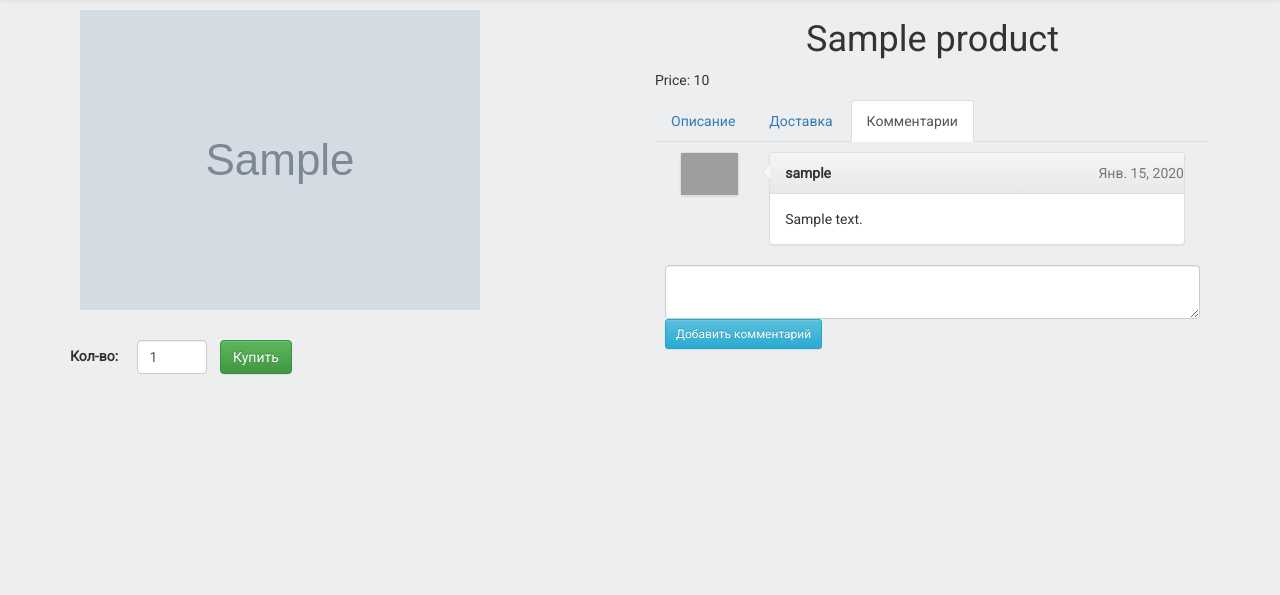
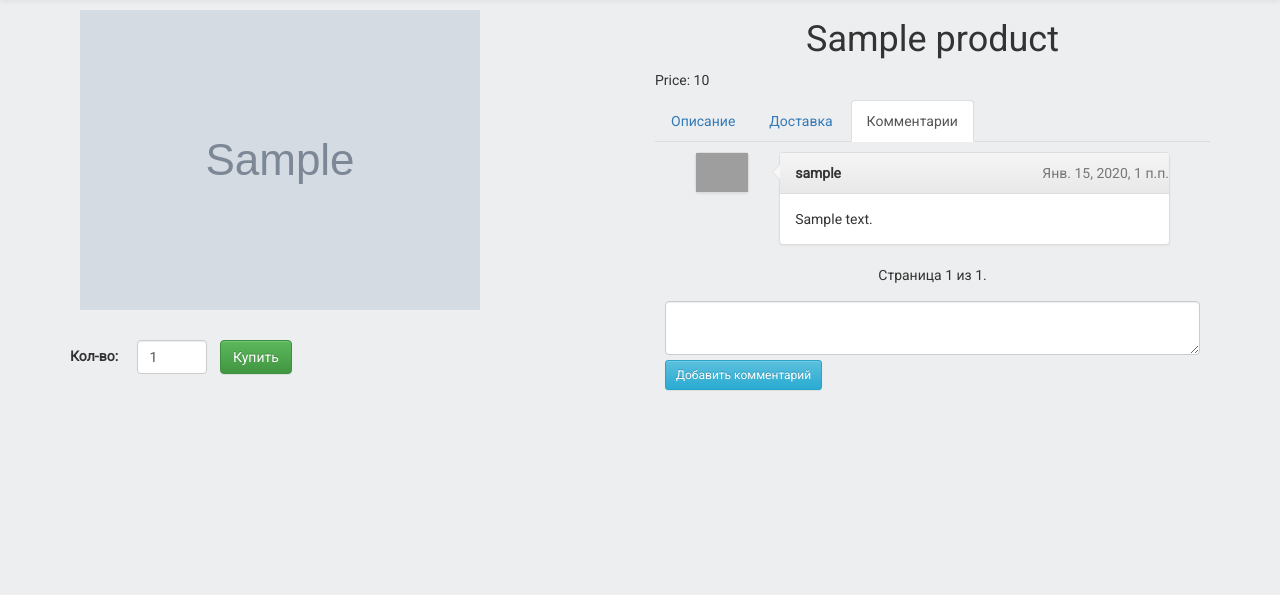
Before and after one commit to Pavaev/django_shop, a Django app: page /product/1/ in a window 1280 px wide, after a click on "Комментарии". Shown: the part 70-665 px from the top of the page. Run offline with Django 3.2, Linux system fonts and the light colour scheme; tables that the repository leaves empty hold one stand-in row (values such as "Sample post"); grey boxes marked "Sample" are stand-in pictures; some libraries are stand-ins or nearby versions; grey boxes are pictures that could not be loaded.

Commit message:
Comment with pagination via AJAX

```diff
--- a/my_shop/settings.py
+++ b/my_shop/settings.py
@@ -119,7 +119,7 @@ AUTH_PASSWORD_VALIDATORS = [
 
 LANGUAGE_CODE = 'ru-RU'
 
-TIME_ZONE = 'UTC'
+TIME_ZONE = 'Europe/Moscow'
 
 USE_I18N = True
 
--- a/products/models.py
+++ b/products/models.py
@@ -61,4 +61,4 @@ class ProductComment(models.Model):
     text = models.TextField(blank=False, null=False, max_length=1024)
     user = models.ForeignKey(User, on_delete=models.CASCADE)
     product = models.ForeignKey(Product, on_delete=models.CASCADE)
-    created = models.DateField(auto_now_add=True, auto_now=False)
+    created = models.DateTimeField(auto_now_add=True, auto_now=False)
--- a/products/urls.py
+++ b/products/urls.py
@@ -6,6 +6,6 @@ from products import views
 admin.autodiscover()
 
 urlpatterns = [
-    re_path(r'^product/(?P<product_id>\w+)/$', views.product, name='product'),
-    re_path(r'^product/(?P<product_id>\w+)/comment/add$', views.add_comment, name='add_comment')
+    re_path(r'^product/(?P<product_id>\w+)/$', views.show_product, name='product'),
+    re_path(r'^product/(?P<product_id>\w+)/comment/add$', views.add_comment, name='add_comment'),
 ]
--- a/products/views.py
+++ b/products/views.py
@@ -1,21 +1,32 @@
 from django.contrib.auth.decorators import login_required
-from django.http import JsonResponse
-from django.shortcuts import render, get_object_or_404, redirect
+from django.core.paginator import Paginator, PageNotAnInteger, EmptyPage
+
+from django.shortcuts import render, get_object_or_404
 
 # Create your views here.
-from django.urls import reverse
+
 from django.views.decorators.http import require_POST
 
 from orders.decorators import require_AJAX
 from products.models import Product, ProductComment
 
 
-def product(request, product_id):
+def show_product(request, product_id):
     product = get_object_or_404(Product, id=product_id)
-    comments = ProductComment.objects.filter(product=product)
+    comments = ProductComment.objects.filter(product=product).order_by('-created')
+    paginator = Paginator(comments, 2)
+    page = request.GET.get('page')
+    try:
+        comments = paginator.page(page)
+    except PageNotAnInteger:
+        comments = paginator.page(1)
+    except EmptyPage:
+        comments = paginator.page(paginator.num_pages)
     session_key = request.session.session_key
     if not session_key:
         request.session.cycle_key()
+    if request.is_ajax():
+        return render(request, 'products/comments.html', {'comments': comments, 'product_id': product_id})
     return render(request, 'products/product.html', locals())
 
 
@@ -25,5 +36,8 @@ def product(request, product_id):
 def add_comment(request, product_id):
     data = request.POST
     ProductComment.objects.create(text=data['text'], user=request.user, product_id=product_id)
-    print(data['text'])
-    return JsonResponse(data)
+    product = get_object_or_404(Product, id=product_id)
+    comments = ProductComment.objects.filter(product=product).order_by('-created')
+    paginator = Paginator(comments, 2)
+    comments = paginator.page(1)
+    return render(request, 'products/comments.html', {'comments': comments, 'product_id': product_id})
--- a/static/css/style.css
+++ b/static/css/style.css
@@ -258,3 +258,11 @@ body,
     border-right-color: #ddd;
     border-width: 8px;
 }
+
+.my-pagination {
+    text-align: center;
+    margin-bottom: 3%;
+}
+#comment_text{
+    margin-bottom: 1%;
+}
--- a/static/js/scripts.js
+++ b/static/js/scripts.js
@@ -1,13 +1,32 @@
+function loadComments(page) {
+        var data = {};
+        data['page'] = page;
+        $.ajax({
+            url: window.location.pathname,
+            type: 'GET',
+            data: data,
+            cache: true,
+            success: function (data) {
+                $('#wrapper').html(data);
+            }
+
+
+        });
+    }
+
+
+
 $(document).ready(function () {
     $.ajaxSetup({
         headers: {"X-CSRFToken": $.cookie('csrftoken')}
     });
 
 
+
     $("#comment").on("submit", function (e) {
         e.preventDefault();
         var data = {};
-        console.log('lol');
+
         data.text = $("#comment_text").val();
         $.ajax({
             url: 'comment/add',
@@ -15,9 +34,10 @@ $(document).ready(function () {
             data: data,
             cache: true,
             success: function (data) {
-                alert(data);
+                $('#wrapper').html(data);
+                $('#comment_text').val('')
             }
-        })
+        });
     });
 
 
--- a/templates/products/comments.html
+++ b/templates/products/comments.html
@@ -1,5 +1,6 @@
 {% if comments %}
     {% for comment in comments %}
+        <div class="col-sm-12">
             <div class="col-sm-2">
                 <div class="thumbnail">
                     <img class="img-responsive user-photo"
@@ -18,16 +19,30 @@
                     </div>
                 </div>
             </div>
+        </div>
     {% endfor %}
+
+
+
+    <div class="my-pagination col-sm-12">
+    <span class="step-links">
+        {% if comments.has_previous %}
+            <button class="btn btn-link" onclick="loadComments({{ comments.previous_page_number }})"><<</button>
+        {% endif %}
+
+        <span class="current">
+            Страница {{ comments.number }} из {{ comments.paginator.num_pages }}.
+        </span>
+
+        {% if comments.has_next %}
+            <button class="btn btn-link"  onclick="loadComments({{ comments.next_page_number }})">>></button>
+        {% endif %}
+    </span>
+    </div>
+    <br>
+
+
 
 {% else %}
     <div>Никто еще не оставил комментариев</div><br><br>
 {% endif %}
-
-<form method="POST" id="comment" action="{% url 'add_comment' product_id %}">
-    {% csrf_token %}
-    <textarea id="comment_text" maxlength="1024" name="comment_text" class="form-control comment"
-              required></textarea>
-    <span class="form-error"></span>
-    <button type="submit" class="btn btn-sm btn-info">Добавить комментарий</button>
-</form>
--- a/templates/products/product.html
+++ b/templates/products/product.html
@@ -61,9 +61,17 @@
                     </h3></div>
                     <div role="tabpanel" class="tab-pane" id="messages">
 
-
-                        {% include "products/comments.html" %}
-
+                        <div id="wrapper">
+                            {% include "products/comments.html" %}
+                        </div>
+                        <form method="POST" id="comment">
+                            {% csrf_token %}
+                            <textarea id="comment_text" maxlength="1024" name="comment_text"
+                                      class="form-control comment"
+                                      required></textarea>
+                            <span class="form-error"></span>
+                            <button type="submit" class="btn btn-sm btn-info">Добавить комментарий</button>
+                        </form>
 
                     </div>
 
```
Also changed, not shown: products/migrations/0003_auto_20180322_1916.py (added), products/migrations/0004_auto_20180322_1940.py (added), products/migrations/0005_auto_20180322_1942.py (added). Lines whose indentation alone changed are shown as unchanged.
